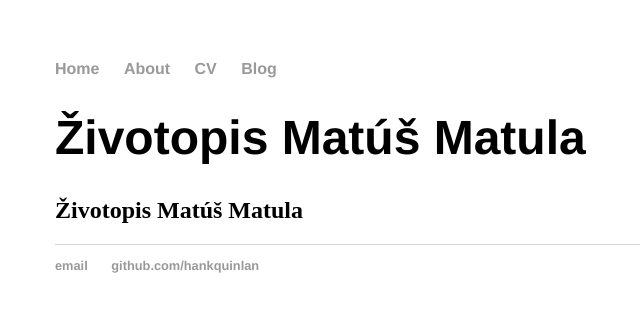
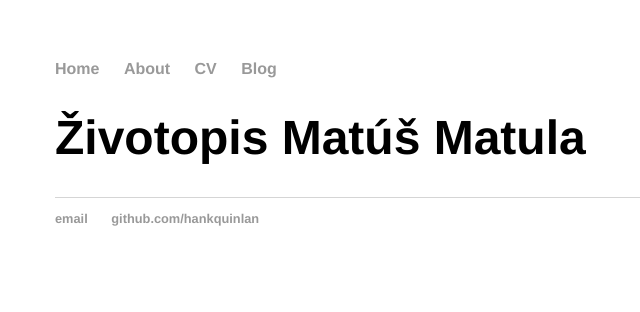
Before and after one commit to matusmatula/matusmatula.github.io, a Jekyll site: the page built from cv.html, in a window 1280 px wide. Shown: the top 312 px of the page, without its empty margins (137-777 px from the left). Built offline with Jekyll 4.4.1, drawn with Linux system fonts in a browser that asks for light colours.

Commit message:
Update cv.html

```diff
--- a/_layouts/cv.html
+++ b/_layouts/cv.html
@@ -2,4 +2,4 @@
 layout: default
 ---
 <h1>{{ page.title }}</h1>
-<h2>{{ page.title }}</h2>
+<h2>{{ page.subtitle }}</h2>
```
